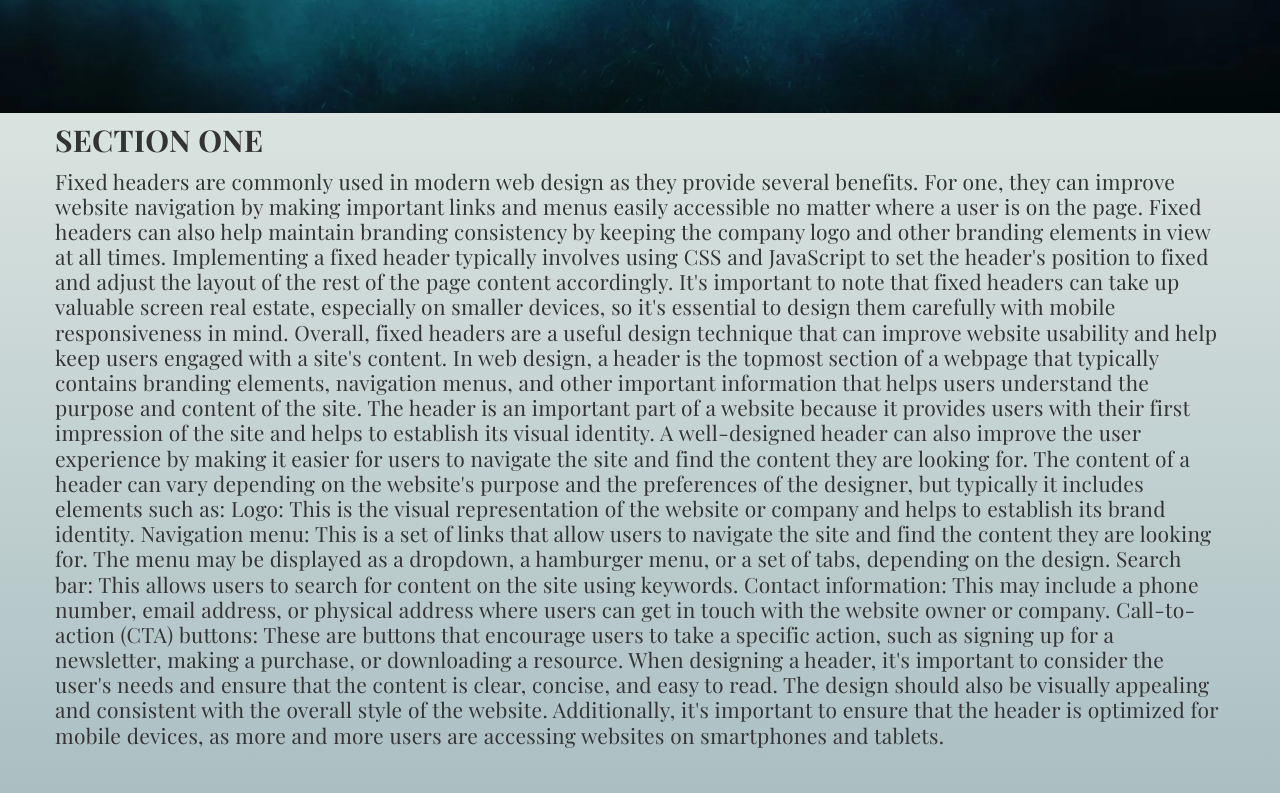
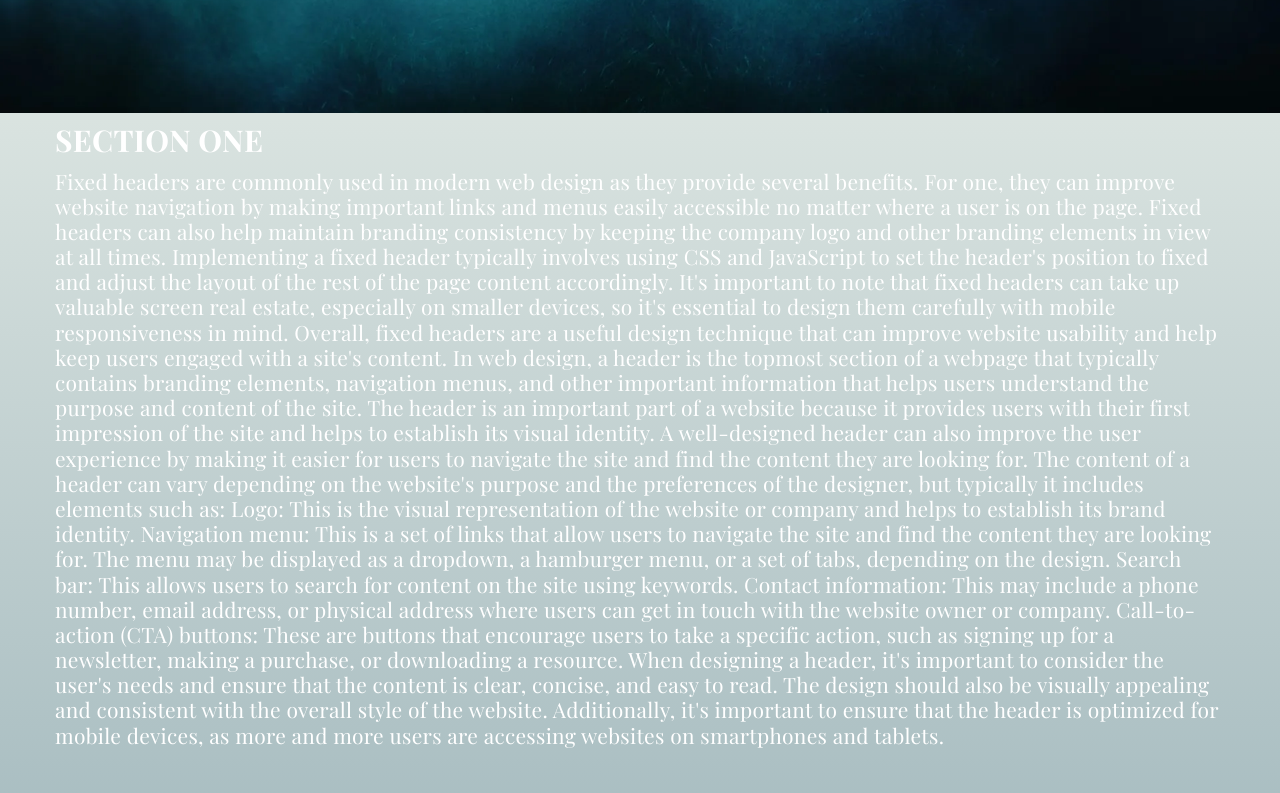
Before and after one commit to Inna-Mykytiuk/Fixed-header-and-Smooth-scroll, a website built with Parcel: page src/index.html in a window 1280 px wide. Shown: the part 687-1480 px from the top of the page. Built offline with nearby package versions, Linux system fonts and the light colour scheme; a web font is replaced by a local one.

Commit message:
update section title color

```diff
--- a/package.json
+++ b/package.json
@@ -4,7 +4,7 @@
   "description": "",
   "homepage": "https://Inna-Mykytiuk.github.io/Fixed-header-and-Smooth-scroll",
   "scripts": {
-    "start": "parcel src/*.html -p 3332 --open",
+    "start": "parcel src/*.html -p 3331 --open",
     "build": "parcel build src/*.html --public-url /Fixed-header-and-Smooth-scroll/"
   },
   "repository": {
--- a/src/sass/_section-settings.scss
+++ b/src/sass/_section-settings.scss
@@ -12,7 +12,7 @@
 
 .section-suptitle {
   font-size: 24px;
-  color: #333;
+  color: #fff;
   font-family: 'Playfair Display';
   font-style: italic;
 }
@@ -20,7 +20,7 @@
 .section-title {
   font-size: 30px;
   font-weight: 700;
-  color: #333;
+  color: #fff;
 
   text-transform: uppercase;
 }
@@ -38,7 +38,7 @@
 .section-text {
   font-size: 21px;
   line-height: 1.2;
-  color: #333;
+  color: #fff;
 
   margin-top: 0;
   margin-bottom: 80px;
```
